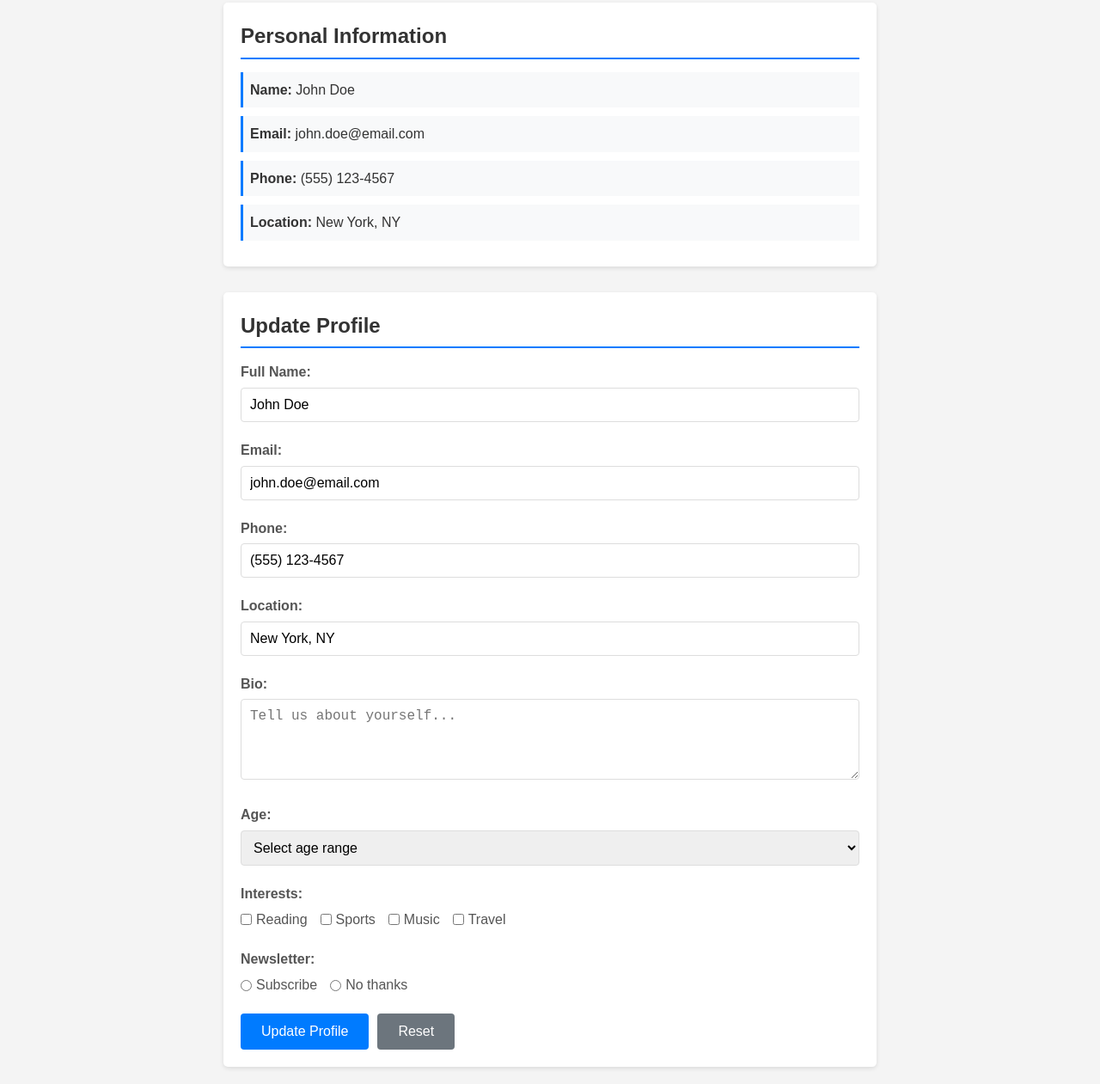
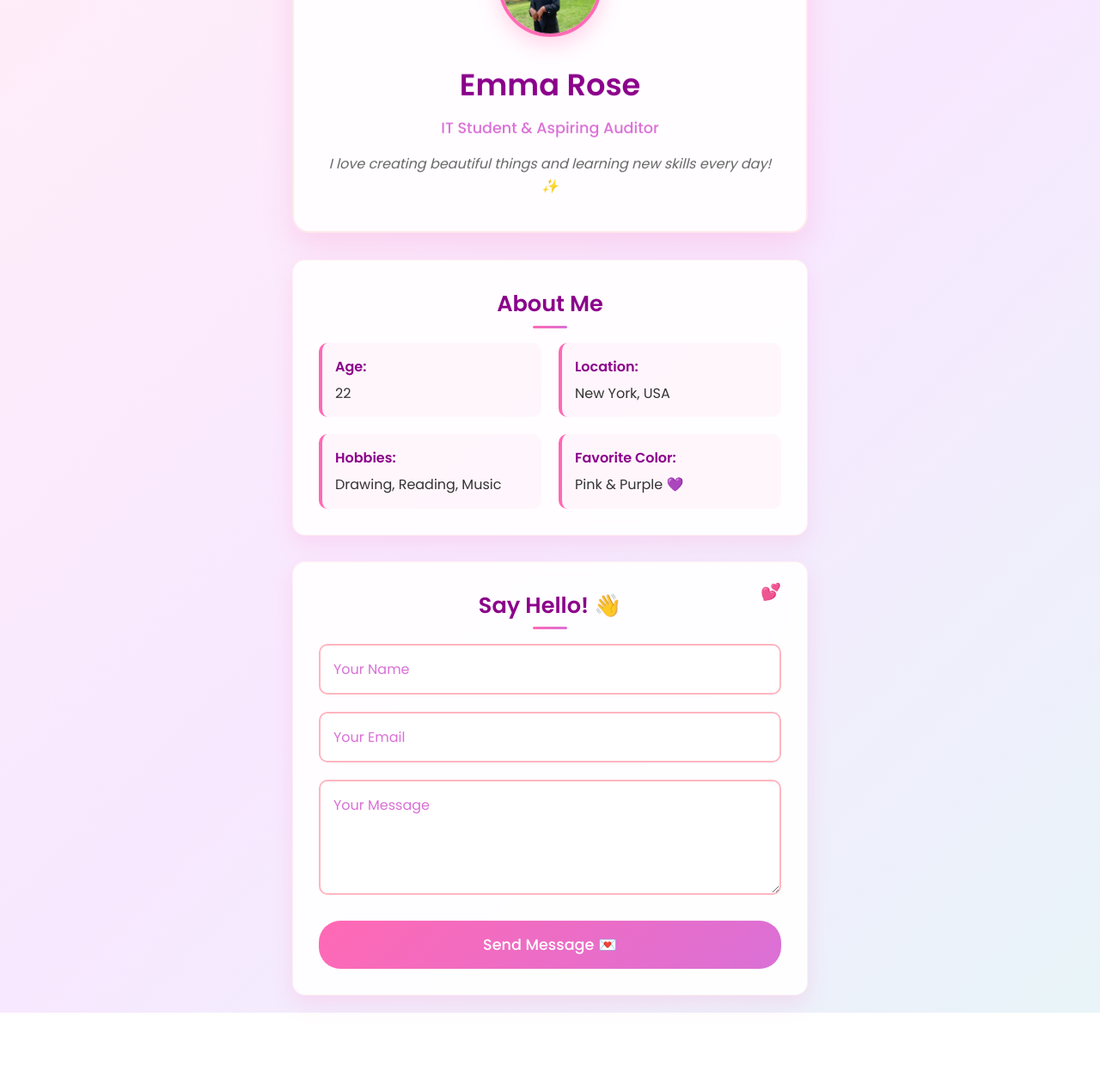
Before and after one commit to nayasha-sys/web-dev-assign, a plain HTML site: page index.html in a window 1280 px wide. Shown: the part 138-1399 px from the top of the page at 86% size. After the commit the page ends 1316 px from the top, so only its background shows below. Drawn offline with Linux system fonts and the light colour scheme; files whose address does not match are found by name.

Commit message:
Add all the changes done on the css and html and the image

```diff
--- a/index.html
+++ b/index.html
@@ -3,111 +3,58 @@
 <head>
     <meta charset="UTF-8">
     <meta name="viewport" content="width=device-width, initial-scale=1.0">
-    <title>Profile Page</title>
+    <title>My Profile</title>
     <link rel="stylesheet" href="style.css">
+    <link href="https://fonts.googleapis.com/css2?family=Poppins:wght@300;400;500;600&display=swap" rel="stylesheet">
 </head>
 <body>
     <div class="container">
-        <header>
-            <h1>User Profile</h1>
-        </header>
-
-        <main>
-            <section class="profile-info">
-                <h2>Personal Information</h2>
-                <div class="info-display">
-                    <p><strong>Name:</strong> John Doe</p>
-                    <p><strong>Email:</strong> john.doe@email.com</p>
-                    <p><strong>Phone:</strong> (555) 123-4567</p>
-                    <p><strong>Location:</strong> New York, NY</p>
+        <!-- Profile Header -->
+        <div class="profile-card">
+            <div class="profile-image">
+                <img src="C:\Users\Admin\OneDrive\Desktop\school\web dev\web-dev-assign\profile picture.jpeg" alt="Profile Picture">
             </div>
-            </section>
-
-            <div class="profile-section" id="edit">
-                <section class="profile-form">
-                    <h2>Update Profile</h2>
-                    <form>
-                        <div class="form-row">
-                            <div class="form-group">
-                                <label for="name">Full Name:</label>
-                                <input type="text" id="name" name="name" value="John Doe">
+            <h1>Emma Rose</h1>
+            <p class="title"> IT Student & Aspiring Auditor</p>
+            <p class="bio">I love creating beautiful things and learning new skills every day! ✨</p>
         </div>
 
-                            <div class="form-group">
-                                <label for="email">Email:</label>
-                                <input type="email" id="email" name="email" value="john.doe@email.com">
+        <!-- Basic Info -->
+        <div class="info-section">
+            <h2>About Me</h2>
+            <div class="info-grid">
+                <div class="info-item">
+                    <strong>Age:</strong> 22
                 </div>
+                <div class="info-item">
+                    <strong>Location:</strong> New York, USA
                 </div>
-
-                        <div class="form-row">
-                            <div class="form-group">
-                                <label for="phone">Phone:</label>
-                                <input type="tel" id="phone" name="phone" value="(555) 123-4567">
+                <div class="info-item">
+                    <strong>Hobbies:</strong> Drawing, Reading, Music
                 </div>
-
-                            <div class="form-group">
-                                <label for="location">Location:</label>
-                                <input type="text" id="location" name="location" value="New York, NY">
-                            </div>
-                        </div>
-
-                        <div class="form-group">
-                            <label for="bio">Bio:</label>
-                            <textarea id="bio" name="bio" rows="4" placeholder="Tell us about yourself..."></textarea>
-                        </div>
-
-                        <div class="form-row">
-                            <div class="form-group">
-                                <label for="age">Age:</label>
-                                <select id="age" name="age">
-                                    <option value="">Select age range</option>
-                                    <option value="18-25">18-25</option>
-                                    <option value="26-35">26-35</option>
-                                    <option value="36-45">36-45</option>
-                                    <option value="46-55">46-55</option>
-                                    <option value="55+">55+</option>
-                                </select>
-                            </div>
-                        </div>
-
-                        <div class="form-group">
-                            <label>Interests:</label>
-                            <div class="checkbox-group">
-                                <div class="checkbox-item">
-                                    <label><input type="checkbox" name="interests" value="reading"> Reading</label>
-                                </div>
-                                <div class="checkbox-item">
-                                    <label><input type="checkbox" name="interests" value="sports"> Sports</label>
-                                </div>
-                                <div class="checkbox-item">
-                                    <label><input type="checkbox" name="interests" value="music"> Music</label>
-                                </div>
-                                <div class="checkbox-item">
-                                    <label><input type="checkbox" name="interests" value="travel"> Travel</label>
+                <div class="info-item">
+                    <strong>Favorite Color:</strong> Pink & Purple 💜
                 </div>
             </div>
         </div>
 
-                        <div class="form-group">
-                            <label>Newsletter:</label>
-                            <div class="radio-group">
-                                <div class="radio-item">
-                                    <label><input type="radio" name="newsletter" value="yes"> Subscribe</label>
-                                </div>
-                                <div class="radio-item">
-                                    <label><input type="radio" name="newsletter" value="no"> No thanks</label>
-                                </div>
+        <!-- Contact Form -->
+        <div class="contact-section">
+            <h2>Say Hello! 👋</h2>
+            <form class="simple-form">
+                <input type="text" placeholder="Your Name" required>
+                <input type="email" placeholder="Your Email" required>
+                <textarea placeholder="Your Message" rows="4" required></textarea>
+                <button type="submit">Send Message 💌</button>
+            </form>
         </div>
     </div>
 
-                        <div class="form-buttons">
-                            <button type="submit">Update Profile</button>
-                            <button type="reset">Reset</button>
-                        </div>
-                    </form>
-                </section>
-            </div>
-        </main>
-    </div>
+    <script>
+        document.querySelector('.simple-form').addEventListener('submit', function(e) {
+            e.preventDefault();
+            alert('Thanks for your message! 💕');
+        });
+    </script>
 </body>
 </html>
--- a/style.css
+++ b/style.css
@@ -1,204 +1,288 @@
-/* Basic CSS Reset */
+/* Reset and Base Styles */
 * {
     margin: 0;
     padding: 0;
     box-sizing: border-box;
 }
 
-/* Body and Container */
 body {
-    font-family: Arial, sans-serif;
+    font-family: 'Poppins', sans-serif;
+    background: linear-gradient(135deg, #ffeef8 0%, #f8e8ff 50%, #e8f4f8 100%);
+    min-height: 100vh;
+    color: #333;
     line-height: 1.6;
-    color: #333;
-    background-color: #f4f4f4;
+    padding: 20px;
 }
 
 .container {
-    max-width: 800px;
+    max-width: 600px;
     margin: 0 auto;
-    padding: 20px;
 }
 
-/* Header */
-header {
-    background-color: #333;
-    color: white;
+/* Profile Card */
+.profile-card {
+    background: rgba(255, 255, 255, 0.9);
+    backdrop-filter: blur(10px);
+    padding: 40px;
+    border-radius: 20px;
     text-align: center;
-    padding: 20px;
-    border-radius: 5px;
+    box-shadow: 0 15px 35px rgba(255, 105, 180, 0.2);
     margin-bottom: 30px;
+    border: 2px solid rgba(255, 182, 193, 0.3);
 }
 
-header h1 {
-    font-size: 2em;
+.profile-image img {
+    width: 120px;
+    height: 120px;
+    border-radius: 50%;
+    border: 4px solid #FF69B4;
+    box-shadow: 0 8px 25px rgba(255, 105, 180, 0.3);
+    margin-bottom: 20px;
+    transition: transform 0.3s ease;
 }
 
-/* Main Content */
-main {
+.profile-image img:hover {
+    transform: scale(1.05);
+}
+
+.profile-card h1 {
+    font-size: 2.2rem;
+    color: #8B008B;
+    margin-bottom: 8px;
+    font-weight: 600;
+}
+
+.profile-card .title {
+    font-size: 1.1rem;
+    color: #DA70D6;
+    font-weight: 500;
+    margin-bottom: 15px;
+}
+
+.profile-card .bio {
+    font-size: 1rem;
+    color: #666;
+    font-style: italic;
+}
+
+/* Info Section */
+.info-section {
+    background: rgba(255, 255, 255, 0.9);
+    backdrop-filter: blur(10px);
+    padding: 30px;
+    border-radius: 15px;
+    box-shadow: 0 10px 25px rgba(255, 105, 180, 0.15);
+    margin-bottom: 30px;
+    border: 1px solid rgba(255, 182, 193, 0.2);
+}
+
+.info-section h2 {
+    font-size: 1.6rem;
+    color: #8B008B;
+    margin-bottom: 25px;
+    text-align: center;
+    position: relative;
+}
+
+.info-section h2::after {
+    content: '';
+    position: absolute;
+    bottom: -8px;
+    left: 50%;
+    transform: translateX(-50%);
+    width: 40px;
+    height: 3px;
+    background: linear-gradient(90deg, #FF69B4, #DA70D6);
+    border-radius: 2px;
+}
+
+.info-grid {
+    display: grid;
+    grid-template-columns: 1fr 1fr;
+    gap: 20px;
+}
+
+.info-item {
+    background: rgba(255, 240, 250, 0.6);
+    padding: 15px;
+    border-radius: 10px;
+    border-left: 4px solid #FF69B4;
+    transition: transform 0.2s ease;
+}
+
+.info-item:hover {
+    transform: translateY(-2px);
+    box-shadow: 0 5px 15px rgba(255, 105, 180, 0.2);
+}
+
+.info-item strong {
+    color: #8B008B;
+    display: block;
+    margin-bottom: 5px;
+}
+
+/* Contact Section */
+.contact-section {
+    background: rgba(255, 255, 255, 0.9);
+    backdrop-filter: blur(10px);
+    padding: 30px;
+    border-radius: 15px;
+    box-shadow: 0 10px 25px rgba(255, 105, 180, 0.15);
+    border: 1px solid rgba(255, 182, 193, 0.2);
+}
+
+.contact-section h2 {
+    font-size: 1.6rem;
+    color: #8B008B;
+    margin-bottom: 25px;
+    text-align: center;
+    position: relative;
+}
+
+.contact-section h2::after {
+    content: '';
+    position: absolute;
+    bottom: -8px;
+    left: 50%;
+    transform: translateX(-50%);
+    width: 40px;
+    height: 3px;
+    background: linear-gradient(90deg, #FF69B4, #DA70D6);
+    border-radius: 2px;
+}
+
+/* Simple Form */
+.simple-form {
     display: flex;
     flex-direction: column;
-    gap: 30px;
+    gap: 20px;
 }
 
-/* Sections */
-section {
-    background-color: white;
-    padding: 20px;
-    border-radius: 5px;
-    box-shadow: 0 2px 5px rgba(0,0,0,0.1);
+.simple-form input,
+.simple-form textarea {
+    padding: 15px;
+    border: 2px solid #FFB6C1;
+    border-radius: 10px;
+    font-size: 1rem;
+    font-family: 'Poppins', sans-serif;
+    background: rgba(255, 255, 255, 0.8);
+    transition: all 0.3s ease;
 }
 
-section h2 {
-    color: #333;
-    margin-bottom: 15px;
-    border-bottom: 2px solid #007bff;
-    padding-bottom: 5px;
+.simple-form input:focus,
+.simple-form textarea:focus {
+    outline: none;
+    border-color: #FF69B4;
+    background: rgba(255, 255, 255, 1);
+    box-shadow: 0 0 0 3px rgba(255, 105, 180, 0.1);
+    transform: translateY(-2px);
 }
 
-/* Profile Info Display */
-.info-display p {
-    margin-bottom: 10px;
-    padding: 8px;
-    background-color: #f8f9fa;
-    border-left: 3px solid #007bff;
+.simple-form input::placeholder,
+.simple-form textarea::placeholder {
+    color: #DA70D6;
 }
 
-/* Form Styling */
-.form-group {
-    margin-bottom: 20px;
+.simple-form button {
+    background: linear-gradient(135deg, #FF69B4, #DA70D6);
+    color: white;
+    border: none;
+    padding: 15px 25px;
+    border-radius: 25px;
+    font-size: 1.1rem;
+    font-weight: 500;
+    cursor: pointer;
+    font-family: 'Poppins', sans-serif;
+    transition: all 0.3s ease;
+    margin-top: 10px;
 }
 
-label {
-    display: block;
-    margin-bottom: 5px;
-    font-weight: bold;
-    color: #555;
+.simple-form button:hover {
+    transform: translateY(-3px);
+    box-shadow: 0 10px 25px rgba(255, 105, 180, 0.3);
+    background: linear-gradient(135deg, #FF1493, #DA70D6);
 }
 
-input[type="text"],
-input[type="email"],
-input[type="tel"],
-textarea,
-select {
-    width: 100%;
-    padding: 10px;
-    border: 1px solid #ddd;
-    border-radius: 4px;
-    font-size: 16px;
-}
-
-input:focus,
-textarea:focus,
-select:focus {
-    border-color: #007bff;
-    outline: none;
-    box-shadow: 0 0 5px rgba(0,123,255,0.3);
-}
-
-textarea {
-    resize: vertical;
-    min-height: 80px;
-}
-
-/* Checkbox and Radio Groups */
-.checkbox-group,
-.radio-group {
-    display: flex;
-    gap: 15px;
-    flex-wrap: wrap;
-}
-
-.checkbox-group label,
-.radio-group label {
-    display: flex;
-    align-items: center;
-    font-weight: normal;
-    margin-bottom: 0;
-}
-
-.checkbox-group input,
-.radio-group input {
-    width: auto;
-    margin-right: 5px;
-}
-
-/* Buttons */
-.form-buttons {
-    display: flex;
-    gap: 10px;
-    margin-top: 20px;
-}
-
-button {
-    padding: 12px 24px;
-    border: none;
-    border-radius: 4px;
-    cursor: pointer;
-    font-size: 16px;
-    transition: background-color 0.3s;
-}
-
-button[type="submit"] {
-    background-color: #007bff;
-    color: white;
-}
-
-button[type="submit"]:hover {
-    background-color: #0056b3;
-}
-
-button[type="reset"] {
-    background-color: #6c757d;
-    color: white;
-}
-
-button[type="reset"]:hover {
-    background-color: #545b62;
+.simple-form button:active {
+    transform: translateY(-1px);
 }
 
 /* Responsive Design */
-@media (max-width: 600px) {
-    .container {
-        padding: 10px;
+@media (max-width: 768px) {
+    body {
+        padding: 15px;
     }
 
-    .header-content {
-        flex-direction: column;
-        text-align: center;
+    .profile-card {
+        padding: 30px 20px;
     }
 
-    .profile-nav ul {
-        justify-content: center;
-        flex-wrap: wrap;
-        gap: 10px;
+    .profile-card h1 {
+        font-size: 1.9rem;
     }
 
-    .form-row {
-        flex-direction: column;
-        gap: 0;
+    .info-section,
+    .contact-section {
+        padding: 25px 20px;
     }
 
-    .form-row .form-group {
-        margin-bottom: 20px;
+    .info-grid {
+        grid-template-columns: 1fr;
+        gap: 15px;
+    }
+}
+
+@media (max-width: 480px) {
+    .container {
+        max-width: 100%;
     }
 
-    .info-item {
-        flex-direction: column;
-        gap: 5px;
+    .profile-card h1 {
+        font-size: 1.7rem;
     }
 
-    .info-label {
-        min-width: auto;
-        margin-right: 0;
+    .profile-image img {
+        width: 100px;
+        height: 100px;
     }
 
-    .checkbox-group,
-    .radio-group {
-        flex-direction: column;
-        gap: 10px;
+    .info-section h2,
+    .contact-section h2 {
+        font-size: 1.4rem;
     }
 
-    .form-buttons {
-        flex-direction: column;
+    .simple-form input,
+    .simple-form textarea,
+    .simple-form button {
+        font-size: 0.95rem;
     }
 }
+
+/* Cute animations */
+@keyframes float {
+    0%, 100% { transform: translateY(0px); }
+    50% { transform: translateY(-5px); }
+}
+
+.profile-card {
+    animation: float 6s ease-in-out infinite;
+}
+
+/* Add some sparkle effect */
+.profile-card::before {
+    content: '✨';
+    position: absolute;
+    top: 20px;
+    right: 30px;
+    font-size: 1.5rem;
+    animation: float 4s ease-in-out infinite;
+}
+
+.contact-section::before {
+    content: '💕';
+    position: absolute;
+    top: 20px;
+    right: 30px;
+    font-size: 1.2rem;
+    animation: float 5s ease-in-out infinite;
+}
```
Also changed, not shown: profile picture.jpeg (added). Lines whose indentation alone changed are shown as unchanged.
